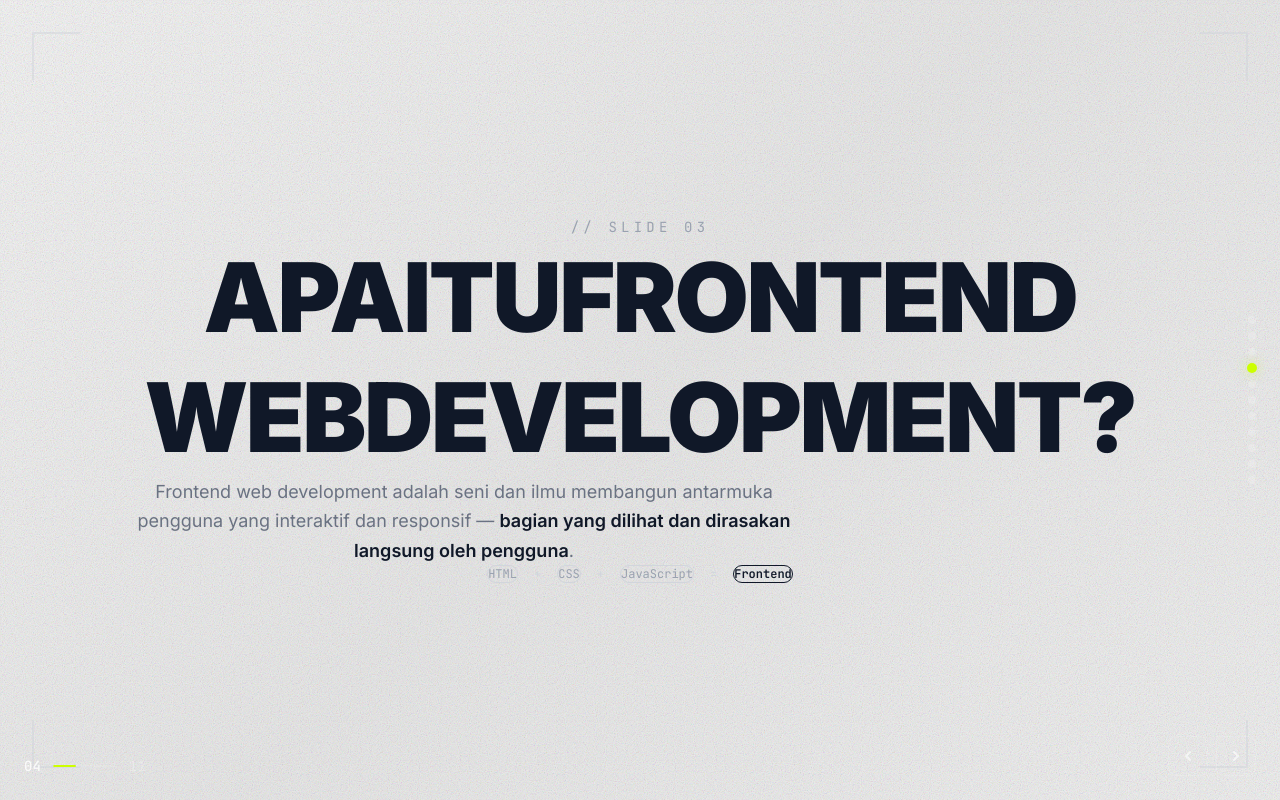
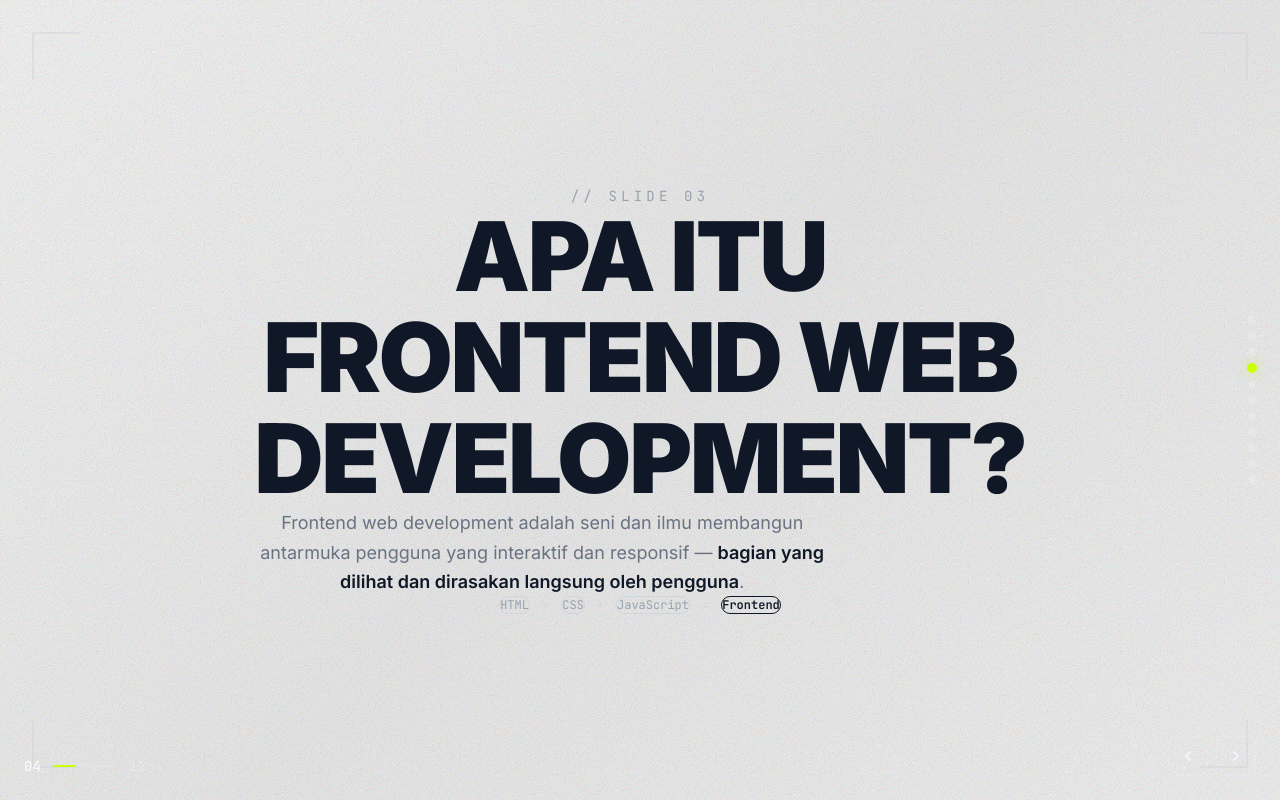
Before and after one commit to Codift05/frontend-pr-on, a React (Vite) app: page / in a window 1280 px wide. Both pictures are taken after a click on the button 1252 px from the left and 368 px from the top of the page. Built offline with nearby package versions, Linux system fonts and the light colour scheme.

Commit message:
fix: center and fix WhatIsFrontend heading layout

```diff
--- a/src/slides/WhatIsFrontend.jsx
+++ b/src/slides/WhatIsFrontend.jsx
@@ -38,24 +38,25 @@ export default function WhatIsFrontend() {
       >
         <motion.p
           variants={wordVariants}
-          className="font-mono text-sm tracking-[0.3em] text-gray-400 mb-6 uppercase"
+          className="font-mono text-sm tracking-[0.3em] text-gray-400 mb-8 uppercase"
         >
           // Slide 03
         </motion.p>
 
-        {['APA', 'ITU', 'FRONTEND', 'WEB', 'DEVELOPMENT?'].map((word, i) => (
-          <motion.span
-            key={i}
-            variants={wordVariants}
-            className="inline-block font-sans font-black text-5xl md:text-7xl lg:text-8xl tracking-tight text-gray-900 mr-4 md:mr-6 leading-tight"
-          >
-            {word}
-          </motion.span>
-        ))}
+        <motion.h2
+          variants={wordVariants}
+          className="font-sans font-black text-5xl md:text-7xl lg:text-8xl tracking-tight text-gray-900 leading-[1.05] mb-10"
+        >
+          APA ITU
+          <br />
+          FRONTEND WEB
+          <br />
+          DEVELOPMENT?
+        </motion.h2>
 
         <motion.div
           variants={wordVariants}
-          className="mt-10 mx-auto max-w-2xl"
+          className="mx-auto max-w-xl"
         >
           <p className="font-sans text-base md:text-lg text-gray-500 leading-relaxed">
             Frontend web development adalah seni dan ilmu membangun antarmuka pengguna
@@ -66,15 +67,15 @@ export default function WhatIsFrontend() {
 
         <motion.div
           variants={wordVariants}
-          className="mt-8 flex items-center justify-center gap-4 font-mono text-xs text-gray-400"
+          className="mt-8 flex items-center justify-center gap-3 font-mono text-xs text-gray-400"
         >
-          <span className="px-3 py-1 rounded-full border border-gray-300">HTML</span>
+          <span className="px-3 py-1.5 rounded-full border border-gray-300">HTML</span>
           <span className="text-gray-300">+</span>
-          <span className="px-3 py-1 rounded-full border border-gray-300">CSS</span>
+          <span className="px-3 py-1.5 rounded-full border border-gray-300">CSS</span>
           <span className="text-gray-300">+</span>
-          <span className="px-3 py-1 rounded-full border border-gray-300">JavaScript</span>
+          <span className="px-3 py-1.5 rounded-full border border-gray-300">JavaScript</span>
           <span className="text-gray-300">=</span>
-          <span className="px-3 py-1 rounded-full border border-gray-900 text-gray-900 font-semibold">Frontend</span>
+          <span className="px-3 py-1.5 rounded-full border border-gray-900 text-gray-900 font-semibold">Frontend</span>
         </motion.div>
       </motion.div>
 
```
